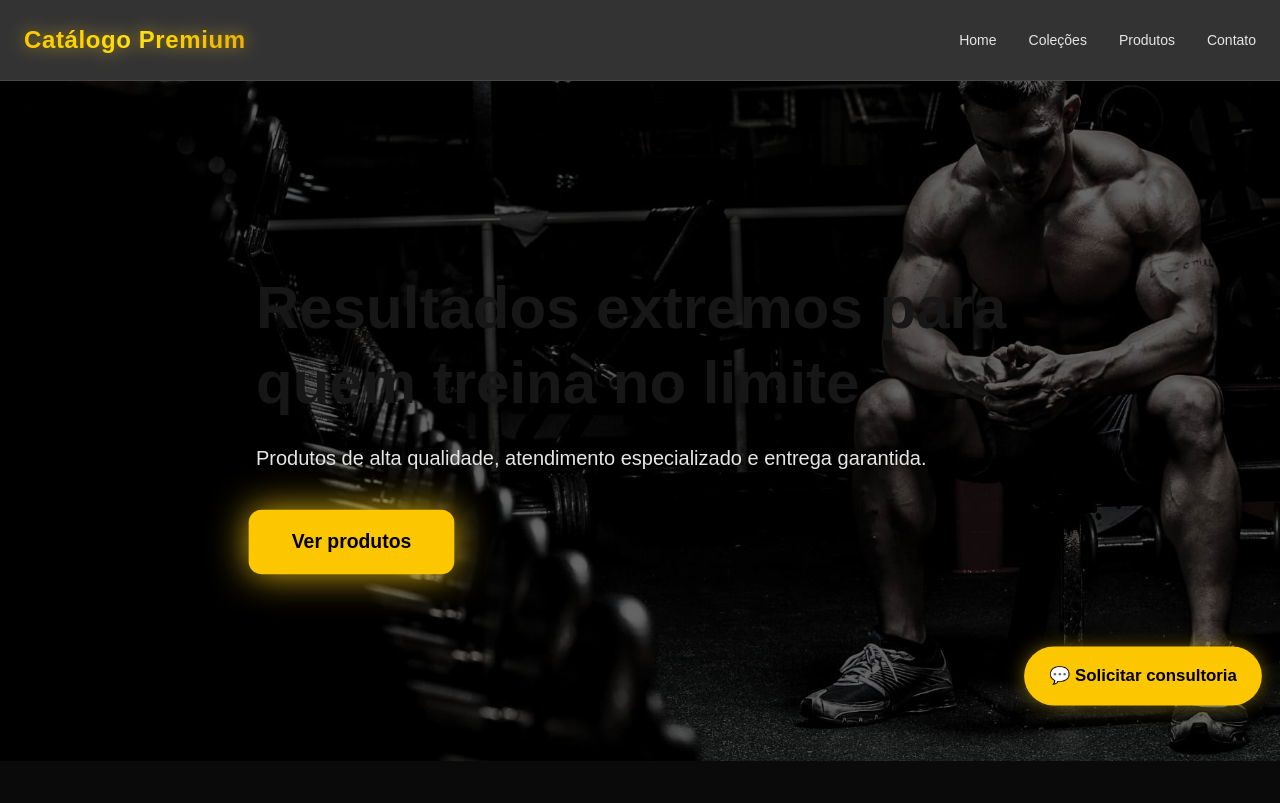
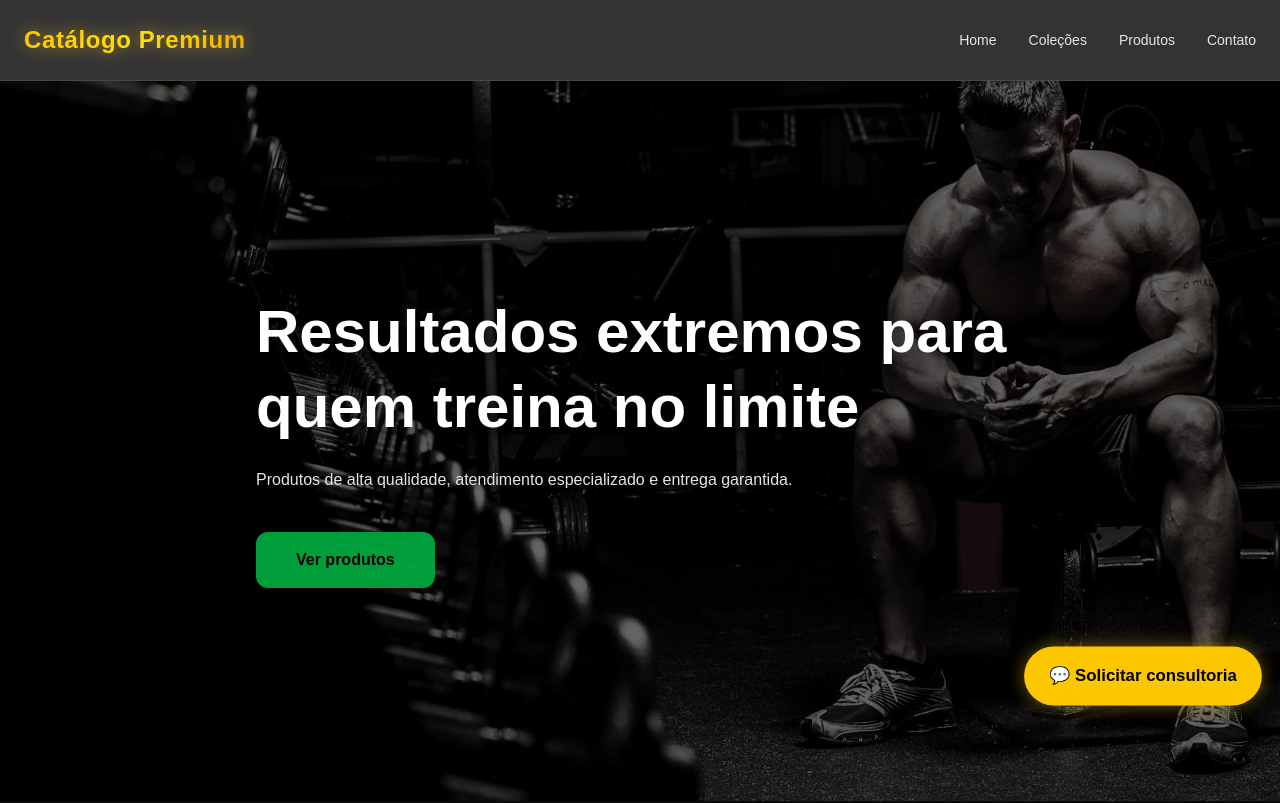
Before and after one commit to BrunoVenuto/catalogo-premium, a Next.js app: page / in a window 1280 px wide. Shown: the top 803 px of the page. Built offline with nearby package versions, Linux system fonts and the light colour scheme.

Commit message:
ajustes gerais

```diff
--- a/app/page.tsx
+++ b/app/page.tsx
@@ -6,7 +6,6 @@ import SocialProof from "@/components/SocialProof";
 import ProductSection from "@/components/ProductSection";
 import CartDrawer from "@/components/CartDrawer";
 import FloatingCTA from "@/components/FloatingCTA";
-import Footer from "@/components/Footer";
 
 export default function Home() {
   return (
@@ -22,7 +21,6 @@ export default function Home() {
 
       <CartDrawer />
       <FloatingCTA />
-      <Footer />
     </>
   );
 }
--- a/components/CartDrawer.tsx
+++ b/components/CartDrawer.tsx
@@ -35,18 +35,20 @@ export default function CartDrawer() {
         data-cart-button
         onClick={() => setOpen(true)}
         className="
-          fixed z-50
-          bottom-6 right-6
+          fixed z-50 bottom-6 right-6
           bg-green-600 text-black
-          px-6 py-4 rounded-full
+          w-14 h-14 md:w-auto md:h-auto
+          md:px-6 md:py-4
+          rounded-full md:rounded-full
           font-bold shadow-2xl
+          flex items-center justify-center gap-2
         "
         animate={{
           scale: [1, 1.12, 1],
           boxShadow: [
-            '0 0 0px rgba(34,197,94,0)',
-            '0 0 35px rgba(34,197,94,0.9)',
-            '0 0 0px rgba(34,197,94,0)',
+            "0 0 0px rgba(34,197,94,0)",
+            "0 0 35px rgba(34,197,94,0.9)",
+            "0 0 0px rgba(34,197,94,0)",
           ],
         }}
         transition={{
@@ -56,7 +58,28 @@ export default function CartDrawer() {
         }}
         whileTap={{ scale: 0.95 }}
       >
-        🛒 Orçamento ({items.length})
+        {/* ÍCONE */}
+        <span className="text-2xl">🛒</span>
+
+        {/* TEXTO (SÓ DESKTOP) */}
+        <span className="hidden md:inline">
+          Orçamento ({items.length})
+        </span>
+
+        {/* BADGE MOBILE */}
+        <span
+          className="
+            md:hidden
+            absolute -top-1 -right-1
+            bg-black text-white
+            text-xs font-bold
+            w-6 h-6
+            rounded-full
+            flex items-center justify-center
+          "
+        >
+          {items.length}
+        </span>
       </motion.button>
 
       {/* DRAWER */}
@@ -99,11 +122,7 @@ export default function CartDrawer() {
                 {items.map((item, index) => (
                   <div
                     key={index}
-                    className="
-                      flex gap-4
-                      border-b border-white/10
-                      pb-4
-                    "
+                    className="flex gap-4 border-b border-white/10 pb-4"
                   >
                     <img
                       src={item.image}
@@ -134,17 +153,8 @@ export default function CartDrawer() {
               </div>
 
               {/* TOTAL */}
-              <div
-                className="
-                  mt-6 pt-4
-                  border-t border-white/10
-                  flex justify-between
-                  text-lg font-semibold
-                "
-              >
-                <span className="text-neutral-200">
-                  Total
-                </span>
+              <div className="mt-6 pt-4 border-t border-white/10 flex justify-between text-lg font-semibold">
+                <span className="text-neutral-200">Total</span>
                 <span className="text-emerald-400">
                   R$ {total.toFixed(2)}
                 </span>
@@ -154,26 +164,14 @@ export default function CartDrawer() {
               <div className="mt-6 flex gap-4">
                 <button
                   onClick={() => setOpen(false)}
-                  className="
-                    flex-1 py-3 rounded-lg
-                    border border-white/30
-                    text-white
-                    hover:bg-white/10
-                    transition
-                  "
+                  className="flex-1 py-3 rounded-lg border border-white/30 text-white hover:bg-white/10 transition"
                 >
                   Voltar
                 </button>
 
                 <button
                   onClick={() => setLeadOpen(true)}
-                  className="
-                    flex-1 py-3 rounded-lg
-                    bg-green-600 text-black
-                    font-bold
-                    hover:brightness-110
-                    transition
-                  "
+                  className="flex-1 py-3 rounded-lg bg-green-600 text-black font-bold hover:brightness-110 transition"
                 >
                   Enviar pedido
                 </button>
--- a/components/HeroSlider.tsx
+++ b/components/HeroSlider.tsx
@@ -2,90 +2,91 @@
 
 import { siteConfig } from "@/config/site";
 import { motion } from "framer-motion";
+import Link from "next/link";
 
 export default function HeroSlider() {
   return (
-    <section
-      id="home"
-      className="relative h-[85vh] min-h-[520px] w-full overflow-hidden"
-    >
-      {/* IMAGEM DE FUNDO */}
-      <div
+    <section className="relative h-screen md:h-[90vh] bg-black overflow-hidden">
+
+      {/* IMAGEM DESKTOP */}
+      <img
+        src={siteConfig.hero.imageDesktop}
+        alt="Hero desktop"
         className="
           absolute inset-0
-          bg-cover
-          bg-no-repeat
-          bg-[position:75%_center]
-          md:bg-center
+          w-full h-full
+          object-cover
+          hidden md:block
         "
-        style={{
-          backgroundImage: `url(${siteConfig.hero.imageDesktop})`,
-        }}
       />
 
-      {/* OVERLAY */}
-      <div className="absolute inset-0 bg-black/60" />
+      {/* IMAGEM MOBILE – MOSTRAR MAIS O ATLETA */}
+      <img
+        src={siteConfig.hero.imageMobile}
+        alt="Hero mobile"
+        className="
+          absolute inset-0
+          w-full h-full
+          object-contain
+          md:hidden
+        "
+      />
+
+      {/* OVERLAY (MAIS LEVE NO MOBILE) */}
+      <div className="absolute inset-0 bg-black/50 md:bg-black/60" />
 
       {/* CONTEÚDO */}
       <div className="relative z-10 h-full flex items-center">
         <div className="max-w-7xl mx-auto px-6">
+
           <motion.h1
             initial={{ opacity: 0, y: 30 }}
             animate={{ opacity: 1, y: 0 }}
-            transition={{ duration: 0.7 }}
-            className="text-4xl md:text-6xl font-bold leading-tight max-w-3xl"
+            transition={{ duration: 0.6 }}
+            className="
+              text-4xl md:text-6xl
+              font-bold
+              text-white
+              leading-tight
+              max-w-3xl
+              drop-shadow-[0_4px_20px_rgba(0,0,0,0.9)]
+            "
           >
             {siteConfig.hero.title}
           </motion.h1>
 
           <motion.p
-            initial={{ opacity: 0, y: 30 }}
+            initial={{ opacity: 0, y: 20 }}
             animate={{ opacity: 1, y: 0 }}
-            transition={{ duration: 0.7, delay: 0.1 }}
-            className="mt-6 text-lg md:text-xl text-neutral-200 max-w-2xl"
+            transition={{ delay: 0.2 }}
+            className="text-neutral-200 max-w-xl mt-6"
           >
             {siteConfig.hero.subtitle}
           </motion.p>
 
-          {/* BOTÃO COM PULSO */}
-          <motion.a
-            href="#products"
-            initial={{ opacity: 0, y: 30 }}
-            animate={{
-              opacity: 1,
-              y: 0,
-              scale: [1, 1.08, 1],
-              boxShadow: [
-                "0 0 0px rgba(250,204,21,0.0)",
-                "0 0 35px rgba(250,204,21,0.9)",
-                "0 0 0px rgba(250,204,21,0.0)",
-              ],
-            }}
-            transition={{
-              opacity: { duration: 0.7, delay: 0.2 },
-              y: { duration: 0.7, delay: 0.2 },
-              scale: {
-                duration: 1.4,
-                repeat: Infinity,
-                ease: "easeInOut",
-              },
-              boxShadow: {
-                duration: 1.4,
-                repeat: Infinity,
-                ease: "easeInOut",
-              },
-            }}
-            whileHover={{ scale: 1.12 }}
-            whileTap={{ scale: 0.95 }}
-            className="
-              inline-block mt-10
-              bg-yellow-400 text-black
-              px-10 py-4 rounded-xl
-              font-bold text-lg
-            "
+          <motion.div
+            initial={{ opacity: 0, y: 20 }}
+            animate={{ opacity: 1, y: 0 }}
+            transition={{ delay: 0.4 }}
+            className="mt-10"
           >
-            {siteConfig.hero.cta}
-          </motion.a>
+            <Link
+              href="#products"
+              className="
+                inline-block
+                bg-green-600 text-black
+                px-10 py-4
+                rounded-xl
+                font-bold
+                hover:brightness-110
+                transition
+                animate-pulse
+              "
+            >
+              {siteConfig.hero.cta}
+            </Link>
+          </motion.div>
+
         </div>
       </div>
     </section>
```
